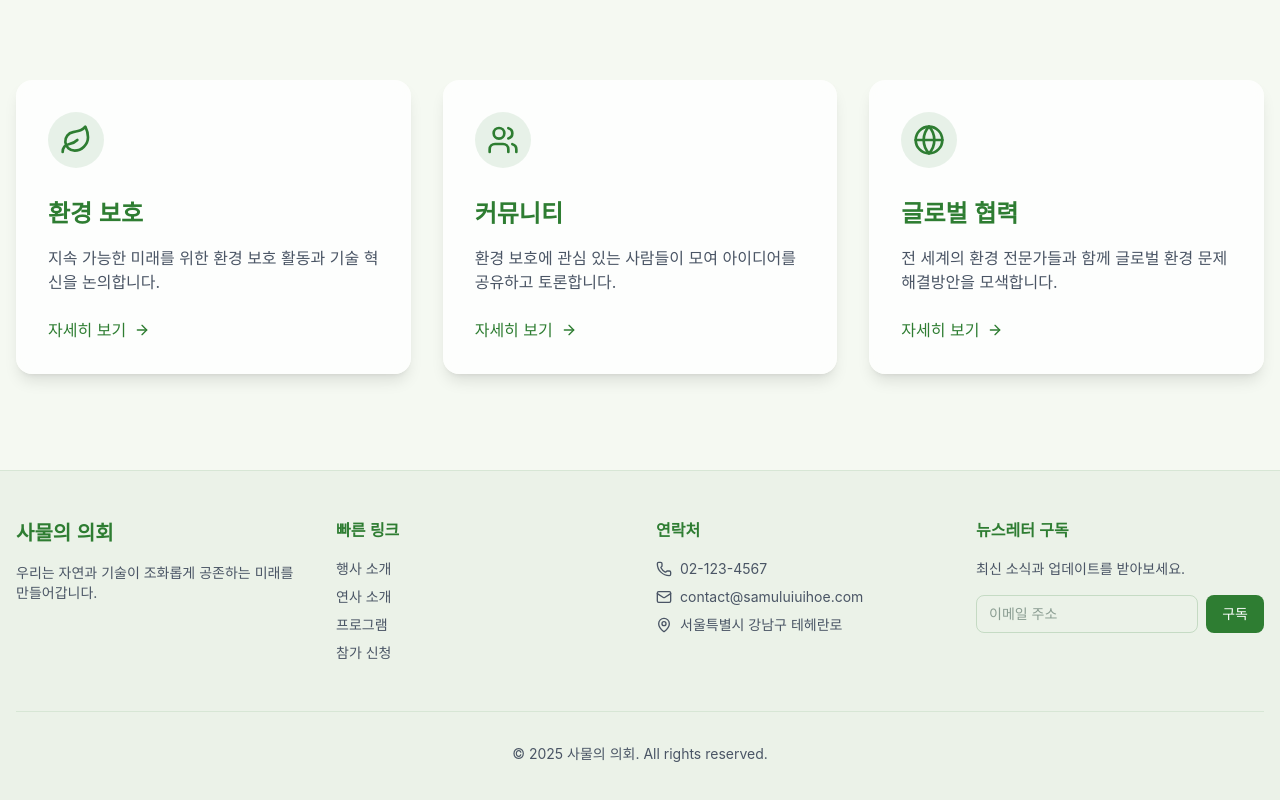
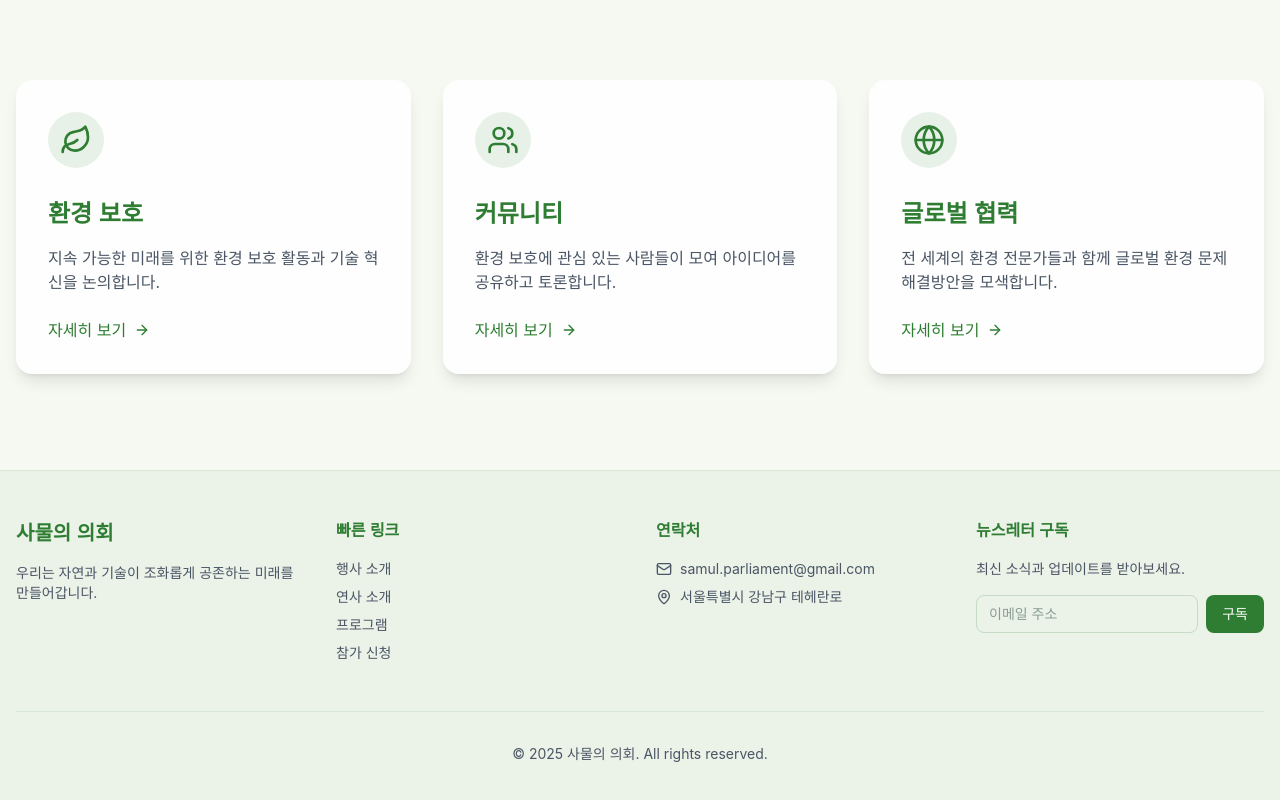
Before and after one commit to shin-minhyuk/samul.parliament, a Next.js app: page / in a window 1280 px wide. Shown: the part 1952-2752 px from the top of the page. Built offline with nearby package versions, Linux system fonts and the light colour scheme; a web font is replaced by a local one.

Commit message:
[feat] 사물의 의회 연락처 제거, 인스타 링크 수정

```diff
--- a/src/app/guidelines/page.tsx
+++ b/src/app/guidelines/page.tsx
@@ -1,12 +1,5 @@
 import React from "react";
-import {
-  FileText,
-  Users,
-  Calendar,
-  CheckCircle,
-  Mail,
-  Phone,
-} from "lucide-react";
+import { FileText, Users, Calendar, CheckCircle, Mail } from "lucide-react";
 
 export default function GuidelinesPage() {
   return (
@@ -305,16 +298,16 @@ export default function GuidelinesPage() {
                 <Mail className="mt-1 h-5 w-5 flex-shrink-0 text-gray-500" />
                 <div>
                   <span className="font-medium">이메일:</span>{" "}
-                  info@samuluiuihoe.org
+                  samul.parliament@gmail.com
                 </div>
               </li>
-              <li className="flex items-start gap-3">
+              {/* <li className="flex items-start gap-3">
                 <Phone className="mt-1 h-5 w-5 flex-shrink-0 text-gray-500" />
                 <div>
                   <span className="font-medium">전화:</span> 02-123-4567 (평일
                   10:00-17:00)
                 </div>
-              </li>
+              </li> */}
             </ul>
           </div>
         </section>
@@ -322,7 +315,7 @@ export default function GuidelinesPage() {
         {/* 지원하기 버튼 */}
         <div className="flex justify-center">
           <a
-            href="https://www.instagram.com/samuluiuihoe"
+            href="https://www.instagram.com/samul.parliament"
             target="_blank"
             rel="noopener noreferrer"
             className="bg-nature-spring hover:bg-nature-forest rounded-full px-10 py-4 text-lg font-semibold text-white transition-all"
--- a/src/app/page.tsx
+++ b/src/app/page.tsx
@@ -43,7 +43,7 @@ export default function Home() {
             <Button
               type="button"
               onClick={() =>
-                openExternalLink("https://www.instagram.com/samuluiuihoe")
+                openExternalLink("https://www.instagram.com/samul.parliament")
               }
               className="animate-rotate-in absolute right-0 bottom-[-40px] left-0 mx-auto h-[80px] w-[80px] hover:scale-105 md:bottom-[-50px] md:h-[100px] md:w-[100px]"
             >
--- a/src/app/recruitment/page.tsx
+++ b/src/app/recruitment/page.tsx
@@ -215,7 +215,7 @@ export default function RecruitmentPage() {
               </div>
               <div className="flex flex-col items-center gap-4 md:flex-row">
                 <a
-                  href="https://www.instagram.com/samuluiuihoe"
+                  href="https://www.instagram.com/samul.parliament"
                   target="_blank"
                   rel="noopener noreferrer"
                   className="text-nature-spring rounded-full bg-white px-8 py-3 font-semibold transition-all hover:bg-white/90"
--- a/src/components/Footer.tsx
+++ b/src/components/Footer.tsx
@@ -1,4 +1,4 @@
-import { Mail, MapPin, Phone } from "lucide-react";
+import { Mail, MapPin } from "lucide-react";
 
 export default function Footer() {
   return (
@@ -46,13 +46,13 @@ export default function Footer() {
           <div>
             <h4 className="text-nature-forest mb-4 font-semibold">연락처</h4>
             <ul className="space-y-2 text-sm text-gray-600">
-              <li className="flex items-center gap-2">
+              {/* <li className="flex items-center gap-2">
                 <Phone className="h-4 w-4" />
                 <span>02-123-4567</span>
-              </li>
+              </li> */}
               <li className="flex items-center gap-2">
                 <Mail className="h-4 w-4" />
-                <span>contact@samuluiuihoe.com</span>
+                <span>samul.parliament@gmail.com</span>
               </li>
               <li className="flex items-center gap-2">
                 <MapPin className="h-4 w-4" />
--- a/src/components/Header.tsx
+++ b/src/components/Header.tsx
@@ -55,7 +55,7 @@ export default function Header() {
             type="button"
             className="text-sm hover:scale-105"
             onClick={() =>
-              openExternalLink("https://www.instagram.com/samuluiuihoe")
+              openExternalLink("https://www.instagram.com/samul.parliament")
             }
           >
             지원하기
```
